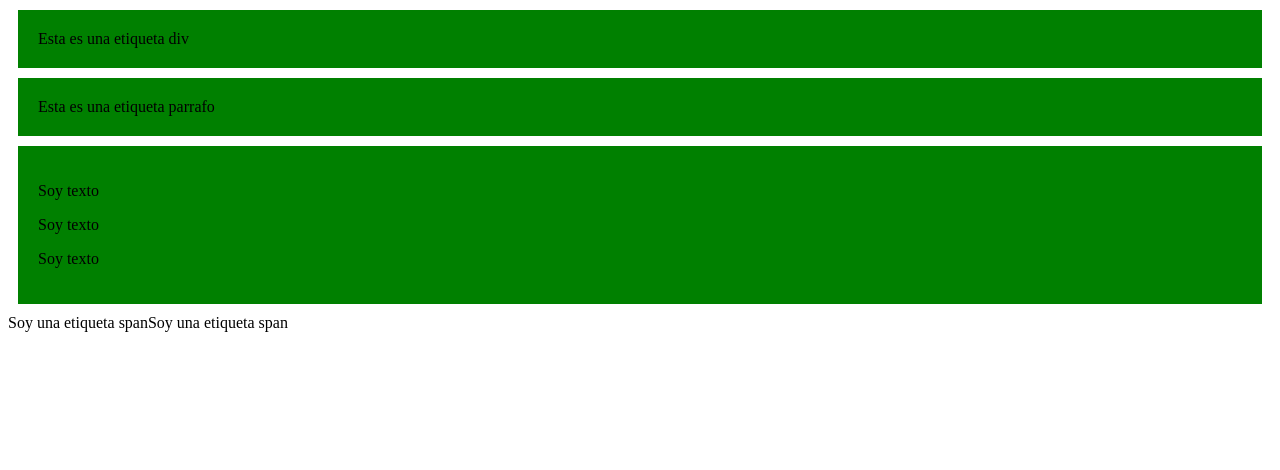
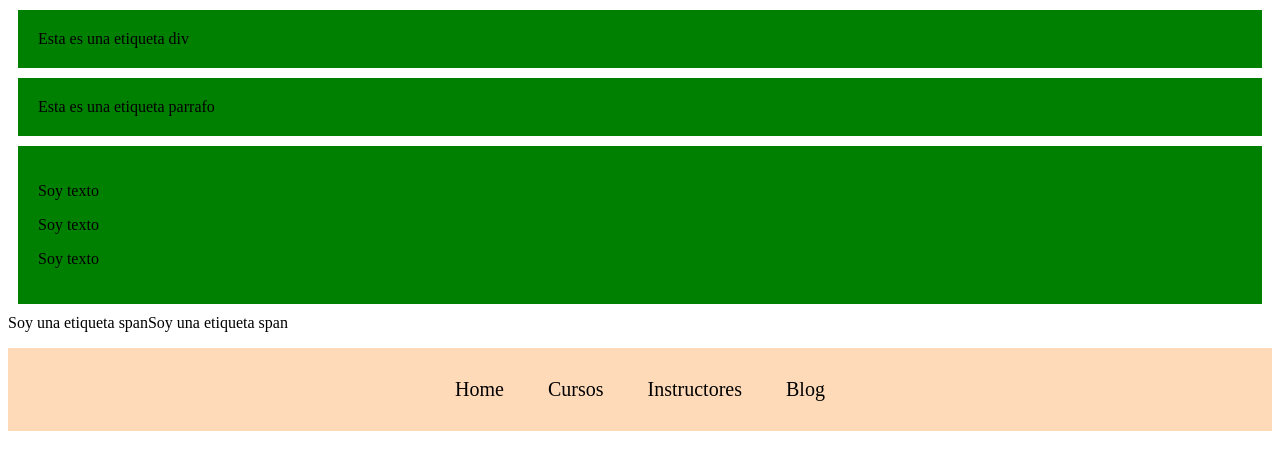
Before and after one commit to ooortizan/cursoDefinitivoCss, a plain HTML site: page claseDisplayBlock/index.html in a window 1280 px wide. Drawn offline with Linux system fonts and the light colour scheme.

Commit message:
Display in line-block

```diff
--- a/claseDisplayBlock/index.html
+++ b/claseDisplayBlock/index.html
@@ -16,5 +16,13 @@
         <p class="parrafo">Soy texto</p>
     </div>
     <span>Soy una etiqueta span</span><span>Soy una etiqueta span</span>
+    <!-- a un span no se le puede meter margin ni padding, se despliega en linea -->
+
+    <ul class="nav">
+        <li>Home</li>
+        <li>Cursos</li>
+        <li>Instructores</li>
+        <li>Blog</li>
+    </ul>
 </body>
 </html>
--- a/claseDisplayBlock/style.css
+++ b/claseDisplayBlock/style.css
@@ -4,3 +4,19 @@
     padding: 20px;
     /* s */
 }
+
+.nav{
+    background-color: peachpuff;
+    padding: 20px;
+    list-style: none;
+    text-align: center;
+
+}
+
+.nav li{
+    display: inline-block;
+    font-size: 20px;
+    margin: 10px 0;
+    padding-left: 20px;
+    padding-right: 20px;
+}
```
